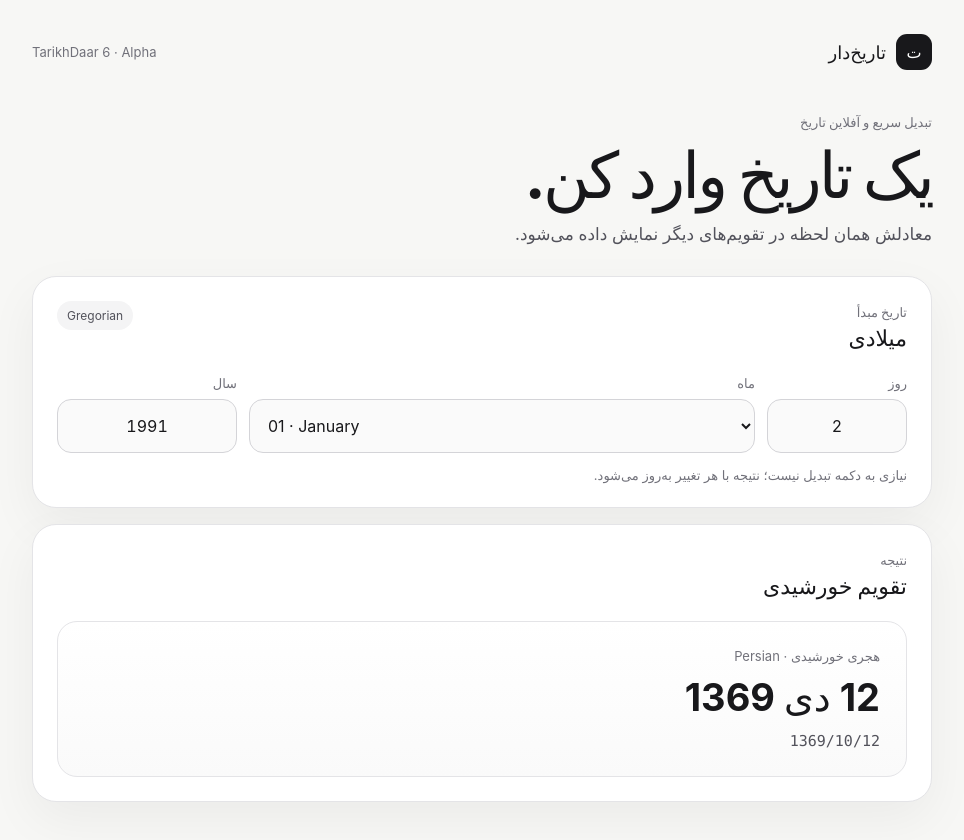
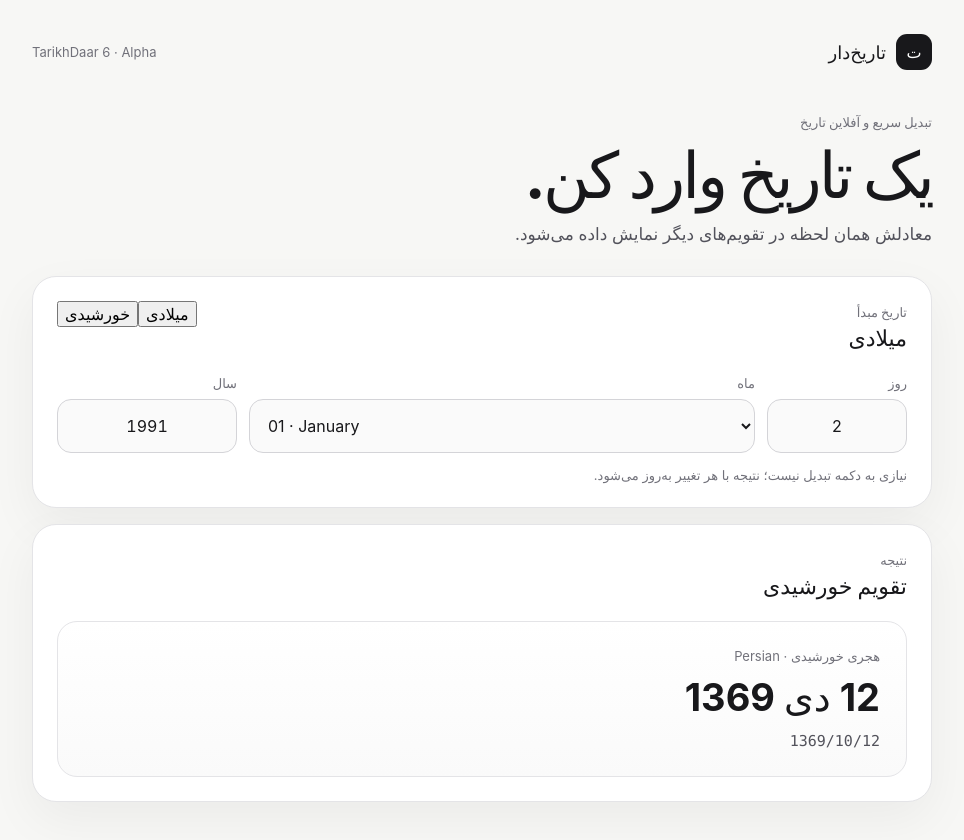
Before and after one commit to Mehrdad32/TarikhDaar, a React (Vite) app: page / in a window 1280 px wide. Shown: the top 840 px of the page, without its empty margins (158-1122 px from the left). Built offline with nearby package versions, Linux system fonts and the light colour scheme.

Commit message:
feat: switch between Gregorian and Persian sources

```diff
--- a/src/App.tsx
+++ b/src/App.tsx
@@ -1,7 +1,14 @@
 import { useMemo, useState } from 'react'
 import { validateGregorianDate } from './core/gregorian'
-import { gregorianToPersian } from './core/persian'
+import {
+  gregorianToPersian,
+  persianToGregorian,
+  validatePersianDate,
+  type CalendarDate,
+} from './core/persian'
 import './styles.css'
+
+type CalendarKind = 'gregorian' | 'persian'
 
 const gregorianMonthNames = [
   'January', 'February', 'March', 'April', 'May', 'June',
@@ -17,7 +24,16 @@ function toNumber(value: string): number {
   return Number.parseInt(value, 10)
 }
 
+function toFields(date: CalendarDate) {
+  return {
+    day: String(date.day),
+    month: String(date.month),
+    year: String(date.year),
+  }
+}
+
 export default function App() {
+  const [sourceCalendar, setSourceCalendar] = useState<CalendarKind>('gregorian')
   const [day, setDay] = useState('2')
   const [month, setMonth] = useState('1')
   const [year, setYear] = useState('1991')
@@ -32,13 +48,34 @@ export default function App() {
       return 'روز، ماه و سال را کامل وارد کنید.'
     }
 
-    return validateGregorianDate(sourceDate)
-  }, [day, month, sourceDate, year])
+    return sourceCalendar === 'gregorian'
+      ? validateGregorianDate(sourceDate)
+      : validatePersianDate(sourceDate)
+  }, [day, month, sourceCalendar, sourceDate, year])
 
-  const converted = useMemo(
-    () => (validationError ? null : gregorianToPersian(sourceDate)),
-    [sourceDate, validationError],
-  )
+  const converted = useMemo(() => {
+    if (validationError) return null
+
+    return sourceCalendar === 'gregorian'
+      ? gregorianToPersian(sourceDate)
+      : persianToGregorian(sourceDate)
+  }, [sourceCalendar, sourceDate, validationError])
+
+  const monthNames = sourceCalendar === 'gregorian' ? gregorianMonthNames : persianMonthNames
+  const targetCalendar: CalendarKind = sourceCalendar === 'gregorian' ? 'persian' : 'gregorian'
+
+  function changeSourceCalendar(next: CalendarKind) {
+    if (next === sourceCalendar) return
+
+    if (!validationError && converted) {
+      const nextFields = toFields(converted)
+      setDay(nextFields.day)
+      setMonth(nextFields.month)
+      setYear(nextFields.year)
+    }
+
+    setSourceCalendar(next)
+  }
 
   return (
     <main className="shell">
@@ -60,9 +97,27 @@ export default function App() {
         <div className="section-heading">
           <div>
             <span className="section-kicker">تاریخ مبدأ</span>
-            <h2 id="source-title">میلادی</h2>
+            <h2 id="source-title">
+              {sourceCalendar === 'gregorian' ? 'میلادی' : 'خورشیدی'}
+            </h2>
           </div>
-          <span className="calendar-badge">Gregorian</span>
+
+          <div className="calendar-switch" aria-label="انتخاب تقویم مبدأ">
+            <button
+              type="button"
+              className={sourceCalendar === 'gregorian' ? 'active' : ''}
+              onClick={() => changeSourceCalendar('gregorian')}
+            >
+              میلادی
+            </button>
+            <button
+              type="button"
+              className={sourceCalendar === 'persian' ? 'active' : ''}
+              onClick={() => changeSourceCalendar('persian')}
+            >
+              خورشیدی
+            </button>
+          </div>
         </div>
 
         <div className="date-inputs">
@@ -80,7 +135,7 @@ export default function App() {
           <label className="field field-month">
             <span>ماه</span>
             <select value={month} onChange={(event) => setMonth(event.target.value)}>
-              {gregorianMonthNames.map((name, index) => {
+              {monthNames.map((name, index) => {
                 const number = index + 1
                 return (
                   <option key={name} value={number}>
@@ -117,12 +172,15 @@ export default function App() {
         <div className="results-heading">
           <div>
             <span className="section-kicker">نتیجه</span>
-            <h2 id="results-title">تقویم خورشیدی</h2>
+            <h2 id="results-title">
+              {targetCalendar === 'persian' ? 'تقویم خورشیدی' : 'تقویم میلادی'}
+            </h2>
           </div>
         </div>
 
         <article className={`result-card ${converted ? '' : 'result-card-disabled'}`}>
           {converted ? (
+            targetCalendar === 'persian' ? (
               <>
                 <span className="result-label">هجری خورشیدی · Persian</span>
                 <strong className="result-primary">
@@ -134,7 +192,20 @@ export default function App() {
               </>
             ) : (
               <>
-              <span className="result-label">هجری خورشیدی · Persian</span>
+                <span className="result-label">میلادی · Gregorian</span>
+                <strong className="result-primary" dir="ltr">
+                  {converted.day} {gregorianMonthNames[converted.month - 1]} {converted.year}
+                </strong>
+                <span className="result-numeric" dir="ltr">
+                  {converted.year}/{String(converted.month).padStart(2, '0')}/{String(converted.day).padStart(2, '0')}
+                </span>
+              </>
+            )
+          ) : (
+            <>
+              <span className="result-label">
+                {targetCalendar === 'persian' ? 'هجری خورشیدی · Persian' : 'میلادی · Gregorian'}
+              </span>
               <strong className="result-placeholder">تاریخ مبدأ را اصلاح کنید</strong>
               <span className="result-numeric">—</span>
             </>
```
Lines whose indentation alone changed are shown as unchanged.
